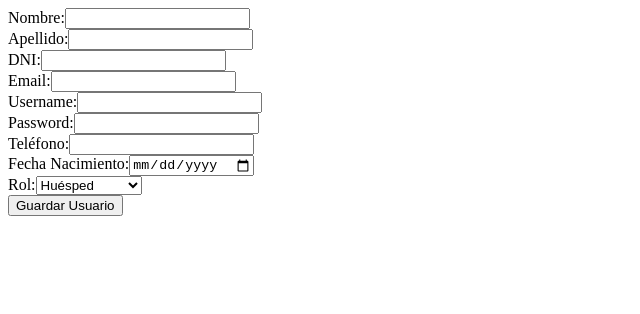
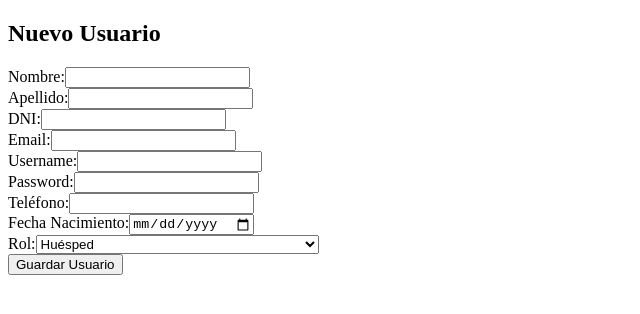
Before and after one commit to Falconleos/autenticacionHotelAPIangular, an Angular app: page /usuarios/crear in a window 1280 px wide. Shown: the top 314 px of the page, without its empty margins (0-640 px from the left). Built offline with nearby package versions, Linux system fonts and the light colour scheme.

Commit message:
feature incoporacion de funciones para actualizar y eliminar usuarios segun roles

```diff
--- a/src/app/app.routes.ts
+++ b/src/app/app.routes.ts
@@ -2,12 +2,13 @@ import { Routes } from '@angular/router';
 import { Login } from './components/login/login';
 import { Welcome } from './components/welcome/welcome';
 import { UsuariosComponent } from './components/usuarios/usuarios';
-import { UsuarioForm } from './components/usuario-form/usuario-form'; // Asegurate que el nombre del archivo sea correcto
+import { UsuarioForm } from './components/usuario-form/usuario-form';
 
 export const routes: Routes = [
   { path: 'login', component: Login },
   { path: 'welcome', component: Welcome },
   { path: 'usuarios', component: UsuariosComponent },
   { path: 'usuarios/crear', component: UsuarioForm },
+  { path: 'usuarios/editar/:id', component: UsuarioForm }, // <--- Nueva ruta para edición con parámetro de ID
   { path: '', redirectTo: 'login', pathMatch: 'full' }
 ];
--- a/src/app/components/usuario-form/usuario-form.html
+++ b/src/app/components/usuario-form/usuario-form.html
@@ -1,23 +1,52 @@
+<!-- src/app/components/usuario-form/usuario-form.html -->
+<h2>{{ isEditMode ? 'Editar Usuario' : 'Nuevo Usuario' }}</h2>
+
 <form (submit)="saveUser()">
-  <!-- Campos existentes -->
-  <div><label>Nombre:</label> <input type="text" [(ngModel)]="newUser.name" name="name" required></div>
-  <div><label>Apellido:</label> <input type="text" [(ngModel)]="newUser.surname" name="surname" required></div>
-  <div><label>DNI:</label> <input type="text" [(ngModel)]="newUser.dni" name="dni" required></div>
-  <div><label>Email:</label> <input type="email" [(ngModel)]="newUser.email" name="email" required></div>
+  <div>
+    <label>Nombre:</label>
+    <input type="text" [(ngModel)]="newUser.name" name="name" required>
+  </div>
+  <div>
+    <label>Apellido:</label>
+    <input type="text" [(ngModel)]="newUser.surname" name="surname" required>
+  </div>
+  <div>
+    <label>DNI:</label>
+    <input type="text" [(ngModel)]="newUser.dni" name="dni" required>
+  </div>
+  <div>
+    <label>Email:</label>
+    <input type="email" [(ngModel)]="newUser.email" name="email" required>
+  </div>
+  <div>
+    <label>Username:</label>
+    <input type="text" [(ngModel)]="newUser.username" name="username" required>
+  </div>
 
-  <!-- Nuevos campos requeridos por el backend -->
-  <div><label>Username:</label> <input type="text" [(ngModel)]="newUser.username" name="username" required></div>
-  <div><label>Password:</label> <input type="password" [(ngModel)]="newUser.password" name="password" required></div>
-  <div><label>Teléfono:</label> <input type="text" [(ngModel)]="newUser.phoneNumber" name="phoneNumber" required></div>
-  <div><label>Fecha Nacimiento:</label> <input type="date" [(ngModel)]="newUser.birthDay" name="birthDay"></div>
+  <!-- La contraseña solo se solicita al crear un nuevo usuario -->
+  <div *ngIf="!isEditMode">
+    <label>Password:</label>
+    <input type="password" [(ngModel)]="newUser.password" name="password" required>
+  </div>
+
   <div>
+    <label>Teléfono:</label>
+    <input type="text" [(ngModel)]="newUser.phoneNumber" name="phoneNumber" required>
+  </div>
+  <div>
+    <label>Fecha Nacimiento:</label>
+    <input type="date" [(ngModel)]="newUser.birthDay" name="birthDay">
+  </div>
+
+  <!-- Selección de roles dinámicos filtrados desde el componente -->
+  <div *ngIf="!isEditMode">
     <label>Rol:</label>
-    <select [(ngModel)]="newUser.role" name="role">
-      <option value="ADMIN">Administrador</option>
-      <option value="RECEPCIONIST">Recepcionista</option>
-      <option value="GUEST">Huésped</option>
+    <select [(ngModel)]="newUser.role" name="role" required>
+      <option *ngFor="let role of availableRoles" [value]="role.value">
+        {{ role.label }}
+      </option>
     </select>
   </div>
 
-  <button type="submit">Guardar Usuario</button>
+  <button type="submit">{{ isEditMode ? 'Actualizar Cambios' : 'Guardar Usuario' }}</button>
 </form>
--- a/src/app/components/usuario-form/usuario-form.ts
+++ b/src/app/components/usuario-form/usuario-form.ts
@@ -1,22 +1,36 @@
-import { Component } from '@angular/core';
-import { FormsModule } from '@angular/forms'; // Necesario para ngModel
-import { HttpClient } from '@angular/common/http';
-import { Injectable } from '@angular/core';
-import { Observable } from 'rxjs';
-import { UserDtoResponse } from '../../models/user-response.model'; // Importamos el nuevo modelo
+import { Component, OnInit } from '@angular/core';
+import { FormsModule } from '@angular/forms';
+import { CommonModule } from '@angular/common';
+import { Router, ActivatedRoute } from '@angular/router';
 import { UserService } from '../../services/user';
-import { Router } from '@angular/router';
-
+import { AuthService } from '../../services/auth.service'; // <--- Importamos AuthService
+import { UserFormModel } from '../../models/user-form.model';
 
 @Component({
   selector: 'app-usuario-form',
   standalone: true,
-  imports: [FormsModule],
+  imports: [FormsModule, CommonModule],
   templateUrl: './usuario-form.html',
   styleUrl: './usuario-form.css',
 })
-export class UsuarioForm {
-  newUser = {
+export class UsuarioForm implements OnInit {
+  userId: number | null = null;
+  isEditMode: boolean = false;
+
+  // Lista base de roles
+  allRoles: { label: string; value: UserFormModel['role'] }[] = [
+    { label: 'Administrador', value: 'ADMIN' },
+    { label: 'Recepcionista', value: 'RECEPCIONIST' },
+    { label: 'Mantenimiento de Limpieza (Housekeeping)', value: 'HOUSEKEEPING' },
+    { label: 'Mantenimiento General', value: 'MAINTENANCE' },
+    { label: 'Personal de Refuerzo', value: 'RELIEF_STAFF' },
+    { label: 'Huésped', value: 'GUEST' }
+  ];
+
+  // Roles filtrados disponibles para el desplegable
+  availableRoles: { label: string; value: UserFormModel['role'] }[] = [];
+
+  newUser: UserFormModel = {
     username: '',
     password: '',
     name: '',
@@ -28,26 +42,82 @@ export class UsuarioForm {
     role: 'GUEST'
   };
 
-  // 1. Inyectamos el servicio aquí
-  constructor(private userService: UserService,
-    private router: Router
+  constructor(
+    private userService: UserService,
+    private authService: AuthService, // <--- Inyectamos AuthService
+    private router: Router,
+    private route: ActivatedRoute
   ) {}
 
-  saveUser() {
-    console.log('Datos a enviar:', this.newUser);
+  ngOnInit(): void {
+    this.filterAvailableRoles();
 
-    // 2. Llamamos al método del servicio
-    this.userService.createUser(this.newUser).subscribe({
-      next: (response) => {
-        console.log('Respuesta del servidor:', response);
-        alert('Usuario guardado exitosamente');
-        // 3. Redirige a la ruta definida en tu app.routes.ts
-        this.router.navigate(['/usuarios']);
+    const idParam = this.route.snapshot.paramMap.get('id');
+    if (idParam) {
+      this.userId = +idParam;
+      this.isEditMode = true;
+      this.loadUserData(this.userId);
+    }
+  }
+
+  // Filtra la lista para que si es RECEPCIONIST no pueda ver ni seleccionar ADMIN
+  filterAvailableRoles(): void {
+    if (this.authService.isRecepcionist()) {
+      this.availableRoles = this.allRoles.filter(role => role.value !== 'ADMIN');
+    } else {
+      this.availableRoles = [...this.allRoles];
+    }
+  }
+
+  loadUserData(id: number): void {
+    this.userService.getById(id).subscribe({
+      next: (user) => {
+        const currentRole = user.roles && user.roles.length > 0
+          ? (user.roles[0].name.replace('ROLE_', '') as UserFormModel['role'])
+          : 'GUEST';
+
+        this.newUser = {
+          username: user.username,
+          password: '',
+          name: user.name,
+          surname: user.surname,
+          dni: user.dni,
+          email: user.email,
+          phoneNumber: user.phoneNumber,
+          birthDay: user.birthDay,
+          role: currentRole
+        };
       },
-      error: (error) => {
-        console.error('Error al guardar:', error);
-        alert('Error al guardar el usuario. Revisa la consola.');
+      error: (err) => {
+        console.error('Error al recuperar datos del usuario:', err);
+        alert('No se pudieron recuperar los datos del usuario.');
       }
     });
   }
+
+  saveUser(): void {
+    if (this.isEditMode && this.userId) {
+      this.userService.updateUser(this.userId, this.newUser).subscribe({
+        next: () => {
+          alert('Usuario actualizado exitosamente');
+          this.router.navigate(['/usuarios']);
+        },
+        error: (error) => {
+          console.error('Error al actualizar:', error);
+          alert('Error al actualizar el usuario.');
+        }
+      });
+    } else {
+      this.userService.createUser(this.newUser).subscribe({
+        next: () => {
+          alert('Usuario guardado exitosamente');
+          this.router.navigate(['/usuarios']);
+        },
+        error: (error) => {
+          console.error('Error al guardar:', error);
+          alert('Error al guardar el usuario.');
+        }
+      });
+    }
+  }
 }
--- a/src/app/components/usuarios/usuarios.html
+++ b/src/app/components/usuarios/usuarios.html
@@ -1,10 +1,12 @@
 <div class="container">
-  <h1>Lista de Usuarios</h1>
+  <h1>Usuarios</h1>
 
   <!-- Filtro y botón de creación -->
   <div class="actions-bar">
     <input type="text" placeholder="Filtrar por nombre o DNI..." (input)="onFilter($event)">
-    <button routerLink="/usuarios/crear">Nuevo Usuario</button>
+
+    <!-- Se muestra solo si tiene permisos -->
+    <button *ngIf="canCreateUser()" routerLink="/usuarios/crear">Nuevo Usuario</button>
   </div>
 
   <table class="user-table">
@@ -19,7 +21,6 @@
       </tr>
     </thead>
     <tbody>
-      <!-- Usamos 'filteredUsers' en lugar de 'usersList' -->
       <tr *ngFor="let user of filteredUsers">
         <td>{{ user.name }}</td>
         <td>{{ user.surname }}</td>
@@ -27,8 +28,9 @@
         <td>{{ user.email }}</td>
         <td>{{ user.roles[0]?.name }}</td>
         <td>
-          <button (click)="editUser(user.id)">✏️</button> <!-- Lápiz -->
-          <button (click)="deleteUser(user.id)">❌</button> <!-- X -->
+          <button (click)="editUser(user.id)">✏️</button>
+          <button (click)="changePassword(user.id)" title="Cambiar contraseña">🔑</button>
+          <button (click)="deleteUser(user.id)">❌</button>
         </td>
       </tr>
     </tbody>
--- a/src/app/components/usuarios/usuarios.ts
+++ b/src/app/components/usuarios/usuarios.ts
@@ -1,7 +1,10 @@
 import { Component, OnInit, ChangeDetectorRef } from '@angular/core';
 import { CommonModule } from '@angular/common';
 import { UserService } from '../../services/user';
-import { RouterLink } from '@angular/router';
+import { AuthService } from '../../services/auth.service';
+import { RouterLink, Router } from '@angular/router'; // <--- Importamos Router
+import { ErrorDTOResponse } from '../../models/error-response.model';
+import { UserDtoResponse } from '../../models/user-response.model';
 
 @Component({
   selector: 'app-usuarios',
@@ -12,23 +15,30 @@ import { RouterLink } from '@angular/router';
 })
 export class UsuariosComponent implements OnInit {
   usersList: any[] = [];
-  filteredUsers: any[] = []; // <--- Agregamos esto
+  filteredUsers: any[] = [];
   errorMessage: string = '';
 
   constructor(
     private userService: UserService,
-    private cdr: ChangeDetectorRef
+    private cdr: ChangeDetectorRef,
+    private authService: AuthService,
+    private router: Router // <--- Inyectamos Router aquí
   ) {}
 
   ngOnInit(): void {
     this.loadUsers();
   }
 
+  // Verifica si el usuario logueado puede crear nuevos usuarios
+  canCreateUser(): boolean {
+    return this.authService.canCreateUser();
+  }
+
   loadUsers(): void {
     this.userService.getAll().subscribe({
       next: (data) => {
         this.usersList = data;
-        this.filteredUsers = data; // <--- Inicializamos con todos los usuarios
+        this.filteredUsers = data;
         this.cdr.detectChanges();
       },
       error: (err) => {
@@ -37,7 +47,6 @@ export class UsuariosComponent implements OnInit {
     });
   }
 
-  // <--- Nuevo método para filtrar
   onFilter(event: any): void {
     const searchTerm = event.target.value.toLowerCase();
     this.filteredUsers = this.usersList.filter(user =>
@@ -46,26 +55,68 @@ export class UsuariosComponent implements OnInit {
     );
   }
 
-  // <--- Métodos de acción (luego los conectaremos)
+  // <--- Redirigimos a la ruta de edición con el ID correspondiente
   editUser(id: number): void {
-    console.log('Editar usuario:', id);
+    this.router.navigate(['/usuarios/editar', id]);
   }
 
   deleteUser(id: number): void {
     if (confirm('¿Estás seguro de que quieres eliminar a este usuario?')) {
       this.userService.deleteUser(id).subscribe({
         next: () => {
-          // Eliminamos el usuario de nuestras listas locales
           this.usersList = this.usersList.filter(u => u.id !== id);
           this.filteredUsers = this.filteredUsers.filter(u => u.id !== id);
           this.cdr.detectChanges();
-          alert('Usuario eliminado correctamente');
+          alert('Usuario eliminado correctamente.');
         },
         error: (err) => {
-          alert('Error al intentar eliminar el usuario');
-          console.error(err);
+          console.error('Error al eliminar usuario:', err);
+
+          // Mapeamos el cuerpo del error con la interfaz ErrorDTOResponse
+          const apiError = err.error as ErrorDTOResponse;
+          const userMessage = apiError?.mensaje || 'No se pudo eliminar el usuario.';
+
+          alert(userMessage);
         }
       });
     }
   }
+
+  changePassword(id: number): void {
+  const newPassword = prompt('Ingresa la nueva contraseña para el usuario (mínimo 6 caracteres):');
+
+  if (!newPassword) {
+    // Si cancela o deja vacío
+    return;
+  }
+
+  if (newPassword.trim().length < 6) {
+    alert('La contraseña debe tener al menos 6 caracteres.');
+    return;
+  }
+
+  this.userService.resetPassword(id, newPassword.trim()).subscribe({
+    next: () => {
+      alert('Contraseña actualizada con éxito.');
+    },
+    error: (err) => {
+      console.error('Error al cambiar contraseña:', err);
+      const apiError = err.error;
+      const userMessage = apiError?.mensaje || 'No se pudo actualizar la contraseña.';
+      alert(userMessage);
+    }
+  });
 }
+
+canChangePasswordFor(user: UserDtoResponse): boolean {
+  // Si el usuario es Recepcionista y el usuario objetivo es ADMIN, retorne false
+  const isTargetAdmin = user.roles?.some(role => role.name === 'ROLE_ADMIN' || role.name === 'ADMIN');
+
+  if (this.authService.isRecepcionist() && isTargetAdmin) {
+    return false;
+  }
+
+  return true;
+}
+
+}
--- a/src/app/services/auth.service.ts
+++ b/src/app/services/auth.service.ts
@@ -1,6 +1,6 @@
 import { HttpClient } from '@angular/common/http';
 import { Injectable } from '@angular/core';
-import { Router } from '@angular/router'; // Importamos el Router
+import { Router } from '@angular/router';
 import { UserLoginDTORequest } from '../models/auth-request.model';
 import { Observable } from 'rxjs';
 import { AuthTokenResponse } from '../models/auth-response.model';
@@ -12,7 +12,6 @@ export class AuthService {
 
   private readonly API_URL = 'http://localhost:8080/public/auth';
 
-  // Inyectamos el Router en el constructor junto al HttpClient
   constructor(
     private http: HttpClient,
     private router: Router
@@ -22,15 +21,52 @@ export class AuthService {
     return this.http.post<AuthTokenResponse>(`${this.API_URL}/login`, credentials, { withCredentials: true });
   }
 
-  // 1. Método para refrescar el token usando la cookie
-  // Tu API de Spring Boot devuelve un RefreshTokenDtoResponse (que contiene el nuevo token string)
   refreshToken(): Observable<any> {
     return this.http.post<any>(`${this.API_URL}/refresh`, {}, { withCredentials: true });
   }
 
-  // 2. Método de limpieza por si el refresh falla (sesión expirada por completo)
   logoutClean(): void {
     localStorage.removeItem('token');
     this.router.navigate(['/login']);
   }
+
+  // Decodifica el token para obtener los claims/payload
+  getTokenPayload(): any {
+    const token = localStorage.getItem('token');
+    if (!token) return null;
+    try {
+      const payloadBase64 = token.split('.')[1];
+      const decodedJson = atob(payloadBase64);
+      return JSON.parse(decodedJson);
+    } catch (e) {
+      console.error('Error al decodificar token JWT', e);
+      return null;
+    }
+  }
+
+  // Obtiene el rol del usuario logueado (soporta array de roles o string simple)
+  getUserRole(): string | null {
+    const payload = this.getTokenPayload();
+    if (!payload) return null;
+
+    // Dependiendo de tu Spring Boot, el rol suele venir en 'role', 'roles' o 'authorities'
+    const roles = payload.role || payload.roles || payload.authorities;
+    if (Array.isArray(roles)) {
+      // Si viene como ['ROLE_ADMIN'] o ['ADMIN']
+      return roles[0]?.replace('ROLE_', '') || null;
+    }
+    return typeof roles === 'string' ? roles.replace('ROLE_', '') : null;
+  }
+
+  isAdmin(): boolean {
+    return this.getUserRole() === 'ADMIN';
+  }
+
+  isRecepcionist(): boolean {
+    return this.getUserRole() === 'RECEPCIONIST';
+  }
+
+  canCreateUser(): boolean {
+    return this.isAdmin() || this.isRecepcionist();
+  }
 }
```
Also changed, not shown: src/app/models/user-form.model.ts (added, +11 -0 lines), src/app/services/user.ts (+23 -4 lines).
